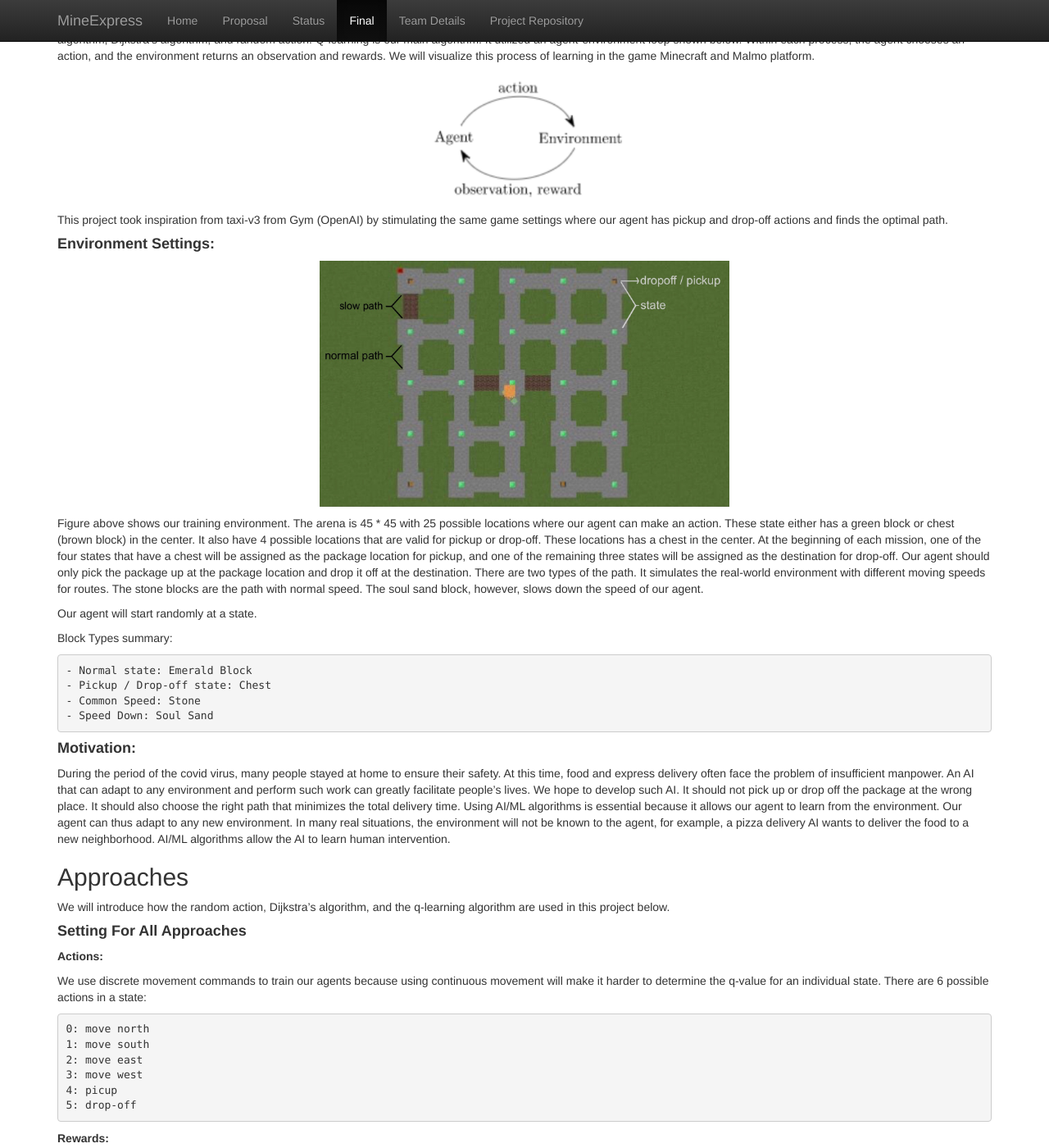
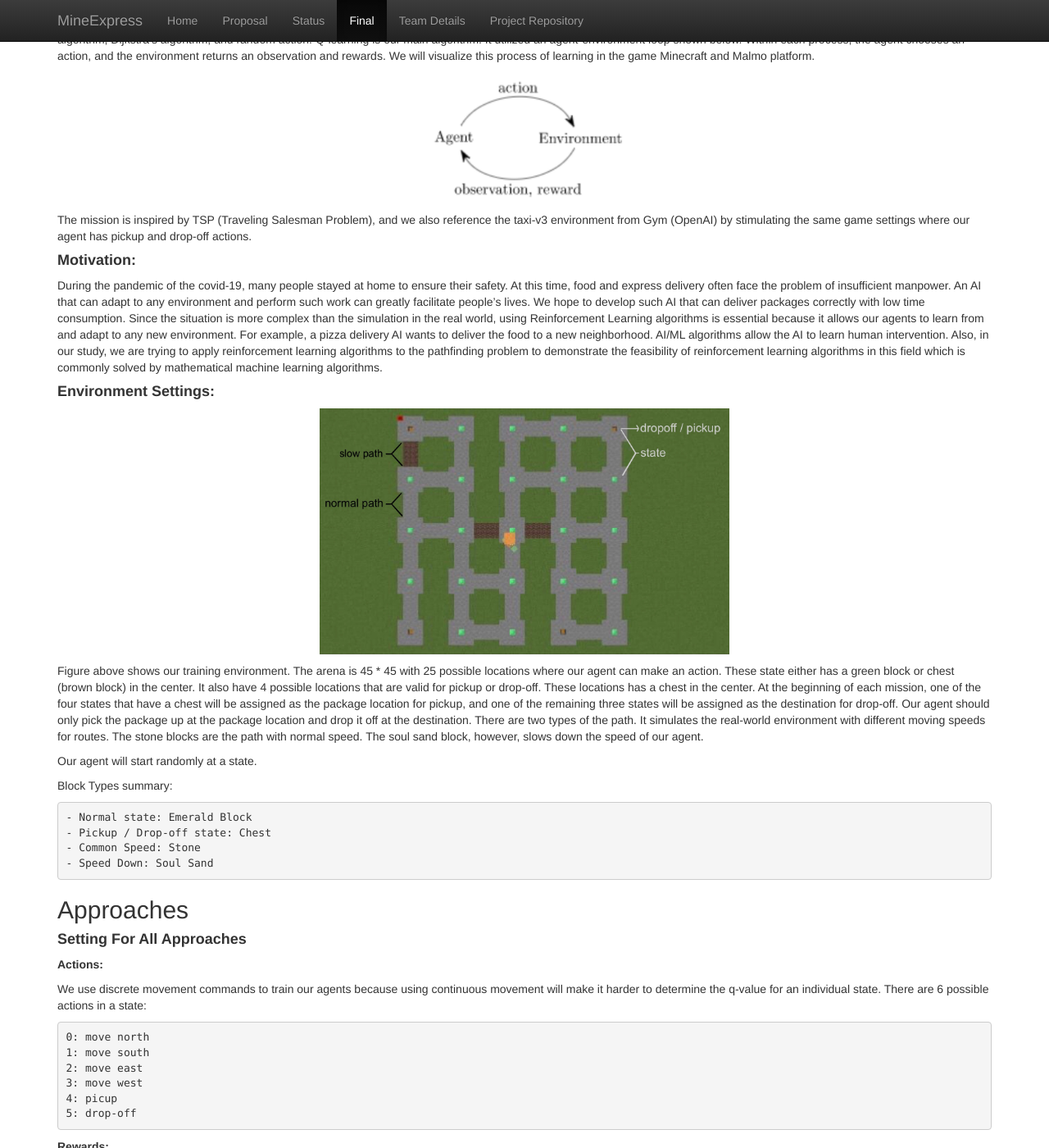
Before and after one commit to ETTOTW/Herobrine, a Jekyll site: the page built from docs/final.md, in a window 1280 px wide and 1400 px high, scrolled down 613 px. Shown: the whole window at 82% size. Built offline with Jekyll 4.4.1, drawn with Linux system fonts in a browser that asks for light colours.

Commit message:
Update Final

```diff
--- a/docs/final.md
+++ b/docs/final.md
@@ -14,7 +14,11 @@ MineExpress is an Artificial Intelligence project developed for routing or deliv
   <img src="image/AI_process.png" width="250">
 </p>
 
-This project took inspiration from taxi-v3 from Gym (OpenAI) by stimulating the same game settings where our agent has pickup and drop-off actions and finds the optimal path.
+The mission is inspired by TSP (Traveling Salesman Problem), and we also reference the taxi-v3 environment from Gym (OpenAI) by stimulating the same game settings where our agent has pickup and drop-off actions.
+
+#### **Motivation:**
+
+During the pandemic of the covid-19, many people stayed at home to ensure their safety. At this time, food and express delivery often face the problem of insufficient manpower. An AI that can adapt to any environment and perform such work can greatly facilitate people's lives. We hope to develop such AI that can deliver packages correctly with low time consumption. Since the situation is more complex than the simulation in the real world, using Reinforcement Learning algorithms is essential because it allows our agents to learn from and adapt to any new environment. For example, a pizza delivery AI wants to deliver the food to a new neighborhood. AI/ML algorithms allow the AI to learn human intervention. Also, in our study, we are trying to apply reinforcement learning algorithms to the pathfinding problem to demonstrate the feasibility of reinforcement learning algorithms in this field which is commonly solved by mathematical machine learning algorithms.
 
 #### **Environment Settings:**
 
@@ -34,13 +38,8 @@ Block Types summary:
     - Common Speed: Stone
     - Speed Down: Soul Sand
 
-#### **Motivation:**
-
-During the period of the covid virus, many people stayed at home to ensure their safety. At this time, food and express delivery often face the problem of insufficient manpower. An AI that can adapt to any environment and perform such work can greatly facilitate people's lives. We hope to develop such AI. It should not pick up or drop off the package at the wrong place. It should also choose the right path that minimizes the total delivery time. Using AI/ML algorithms is essential because it allows our agent to learn from the environment. Our agent can thus adapt to any new environment. In many real situations, the environment will not be known to the agent, for example, a pizza delivery AI wants to deliver the food to a new neighborhood. AI/ML algorithms allow the AI to learn human intervention.
-
 
 ## Approaches
-We will introduce how the random action, Dijkstra's algorithm, and the q-learning algorithm are used in this project below.
 
 #### **Setting For All Approaches**
 
```
